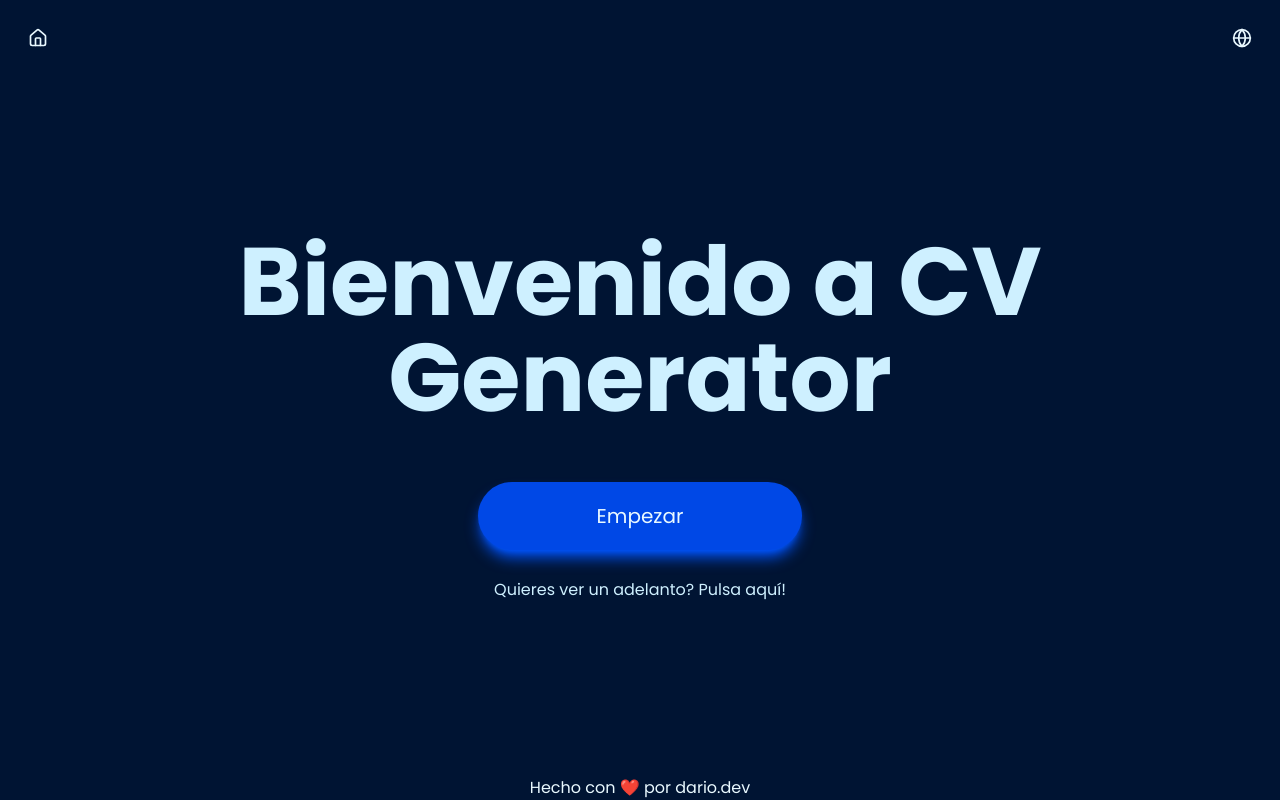
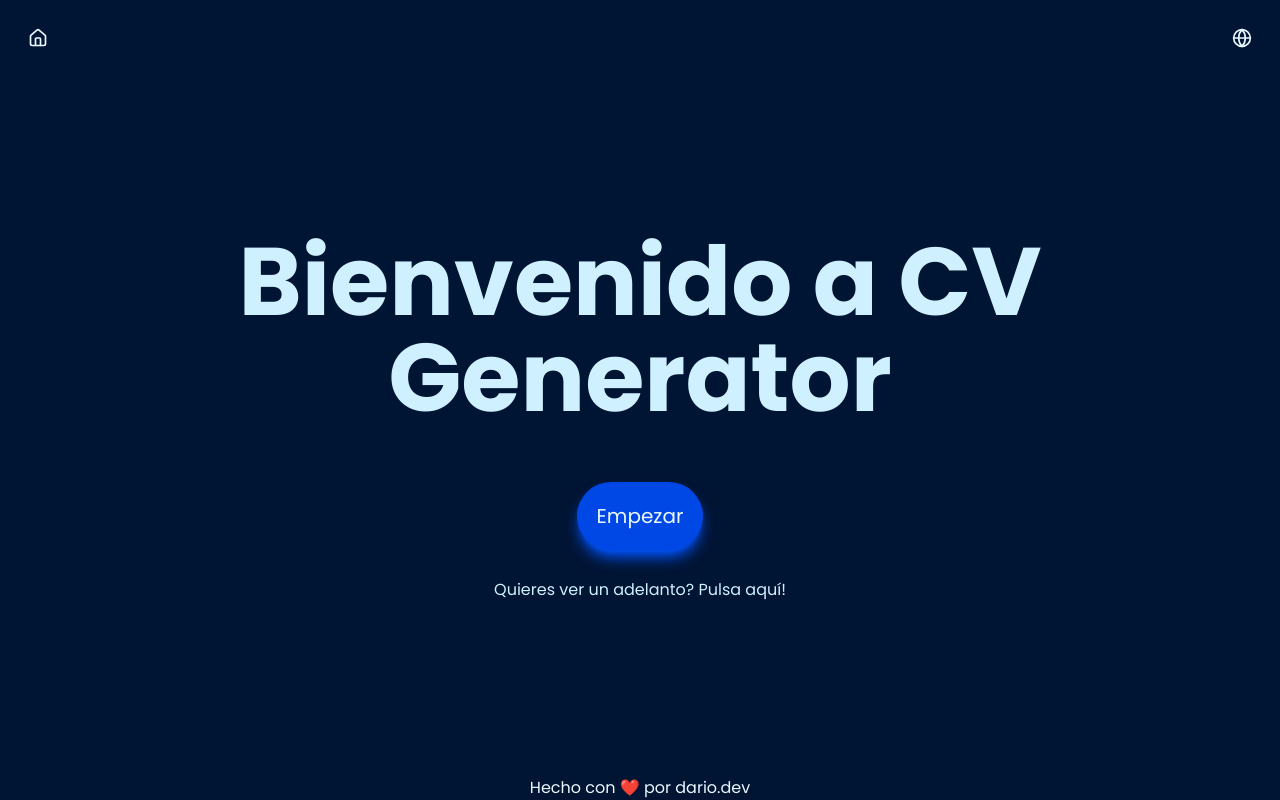
Before and after one commit to dhdezg/cvgenerator, a React (Vite) app: page / in a window 1280 px wide. Built offline with nearby package versions, Linux system fonts and the light colour scheme; what @react-pdf/renderer would draw is missing.

Commit message:
Fix start button width

```diff
--- a/src/components/welcome.jsx
+++ b/src/components/welcome.jsx
@@ -14,7 +14,7 @@ const Welcome = ({ next }) => {
           {t('welcome')}
         </h1>
         <div className="flex flex-col gap-3">
-          <button onClick={next} className="button-base">
+          <button onClick={next} className="button-base w-auto self-center">
             {t('start')}
           </button>
           <div className="font-poppins text-midnight-100 p-4">
```
